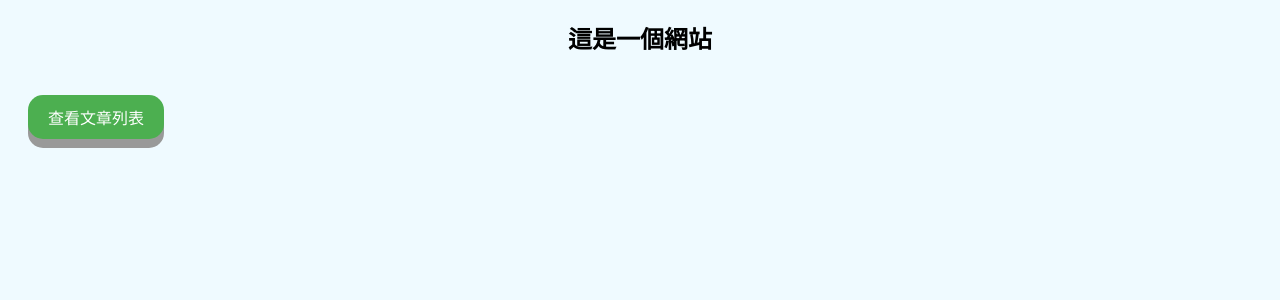
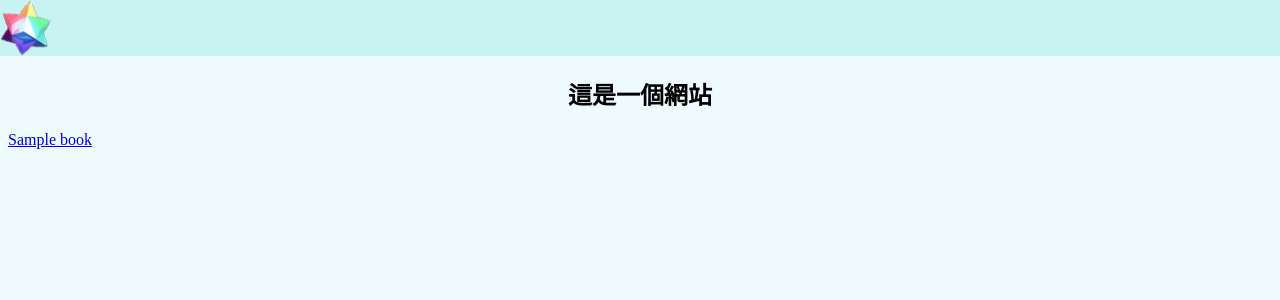
Before and after one commit to Sanlin1030142/web_viewer, a Flask app: template templates/index.html in a window 1280 px wide. Shown: the top 300 px of the page. Run offline with Flask 3, Linux system fonts and the light colour scheme; the template is opened without the code that fills it: most values are stand-ins (such as "Sample title", 1, 10 or a date in 2020).

Commit message:
更新小說位置

```diff
--- a/app.py
+++ b/app.py
@@ -7,21 +7,25 @@ app = Flask(__name__)
 # 使用index.html模板
 @app.route('/')
 def index():
-    return render_template('index.html')
+    books_directory = '../books/'
+    # 获取所有子目录的名称
+    books = [d for d in os.listdir(books_directory) if os.path.isdir(os.path.join(books_directory, d))]
+    return render_template('index.html', books=books)
 
-@app.route('/list_files')
-def list_files():
-    directory = '../grep1'
+@app.route('/list_files/<book_name>')
+def list_files(book_name):
+    directory = os.path.join('../books/', book_name)
     # 确保文件列表是按字典顺序排序的
     files = sorted([f for f in os.listdir(directory) if os.path.isfile(os.path.join(directory, f))])
-    return render_template('list_files.html', files=files)
+    return render_template('list_files.html', files=files, book_name=book_name)
 
-@app.route('/article/<filename>')
-def article(filename):
-    directory = '../grep1'
-    # 同样，获取排序后的文件列表
+@app.route('/article/<book_name>/<filename>')
+def article(book_name, filename):
+    directory = os.path.join('../books/', book_name)
+    # 获取排序后的文件列表
     files = sorted([f for f in os.listdir(directory) if os.path.isfile(os.path.join(directory, f))])
     file_path = os.path.join(directory, filename)
+
     if os.path.exists(file_path):
         with open(file_path, 'r', encoding='utf-8') as f:
             content = f.read()
@@ -29,14 +33,15 @@ def article(filename):
         current_index = files.index(filename)
         # 获取下一个文件的名称，如果当前文件是列表中的最后一个，则返回第一个文件
         next_index = (current_index + 1) % len(files)
-        # 獲取上一個文件的名稱，如果當前文件是列表中的第一個，則返回最後一個文件
+        # 获取上一个文件的名称，如果当前文件是列表中的第一个，则返回最后一个文件
         previous_index = (current_index - 1) % len(files)
 
         next_filename = files[next_index]
         previous_filename = files[previous_index]
-        return render_template('article.html', content=content, next_filename=next_filename, previous_filename=previous_filename)
+        return render_template('article.html', content=content, next_filename=next_filename, previous_filename=previous_filename, book_name=book_name)
     else:
         return "文章不存在"
 
+
 if __name__ == '__main__':
     app.run(host='0.0.0.0', port=8080)
--- a/templates/article.html
+++ b/templates/article.html
@@ -14,7 +14,7 @@
         </div>
         <div class="nav-bar-but">
             <div class="previous-page" >
-                <a href="{{ url_for('article', filename=previous_filename) }}" class="previous-button">上一頁</a>
+                <a href="{{ url_for('article', book_name=book_name, filename=previous_filename) }}" class="previous-button">上一頁</a>
             </div>
             <!-- 返回首頁 -->
             <div class="previous-page" >
@@ -22,10 +22,10 @@
             </div>
             <!-- 返回目錄 -->
             <div class="menu">
-                <a href="{{ url_for('list_files') }}" class="menu-button">目錄</a>
+                <a href="{{ url_for('list_files', book_name=book_name) }}" class="menu-button">目錄</a>
             </div>
             <div class="next-page">
-                <a href="{{ url_for('article', filename=next_filename) }}" class="next-button">下一頁</a>
+                <a href="{{ url_for('article', book_name=book_name, filename=next_filename) }}" class="next-button">下一頁</a>
             </div>
         </div>
     </div>
--- a/templates/index.html
+++ b/templates/index.html
@@ -7,7 +7,19 @@
     <link rel="stylesheet" type="text/css" href="{{ url_for('static', filename='menu.css') }}">
 </head>
 <body class="background">
+    <!-- 導航選單 -->
+    <nav class="navbar">
+        <a href="{{ url_for('index') }}" class="nav-button">
+            <img src="{{ url_for('static', filename='img/home3.png') }}" alt="Home">
+        </a>
+    </nav>
     <h1 class="centered-title">這是一個網站</h1>
-    <a href="{{ url_for('list_files') }}" class="button">查看文章列表</a>
+    <div class="bookshelf">
+        {% for book in books %}
+            <div class="book">
+                <a href="{{ url_for('list_files', book_name=book) }}">{{ book }}</a>
+            </div>
+        {% endfor %}
+    </div>
 </body>
 </html>
--- a/templates/list_files.html
+++ b/templates/list_files.html
@@ -17,7 +17,7 @@
     <div class="articles-grid">
         {% for file in files %}
             <div class="article-item">
-                <a href="{{ url_for('article', filename=file) }}">{{ file }}</a>
+                <a href="{{ url_for('article', book_name=book_name, filename=file) }}">{{ file }}</a>
             </div>
         {% endfor %}
     </div>
```
Also changed, not shown: README.md.
